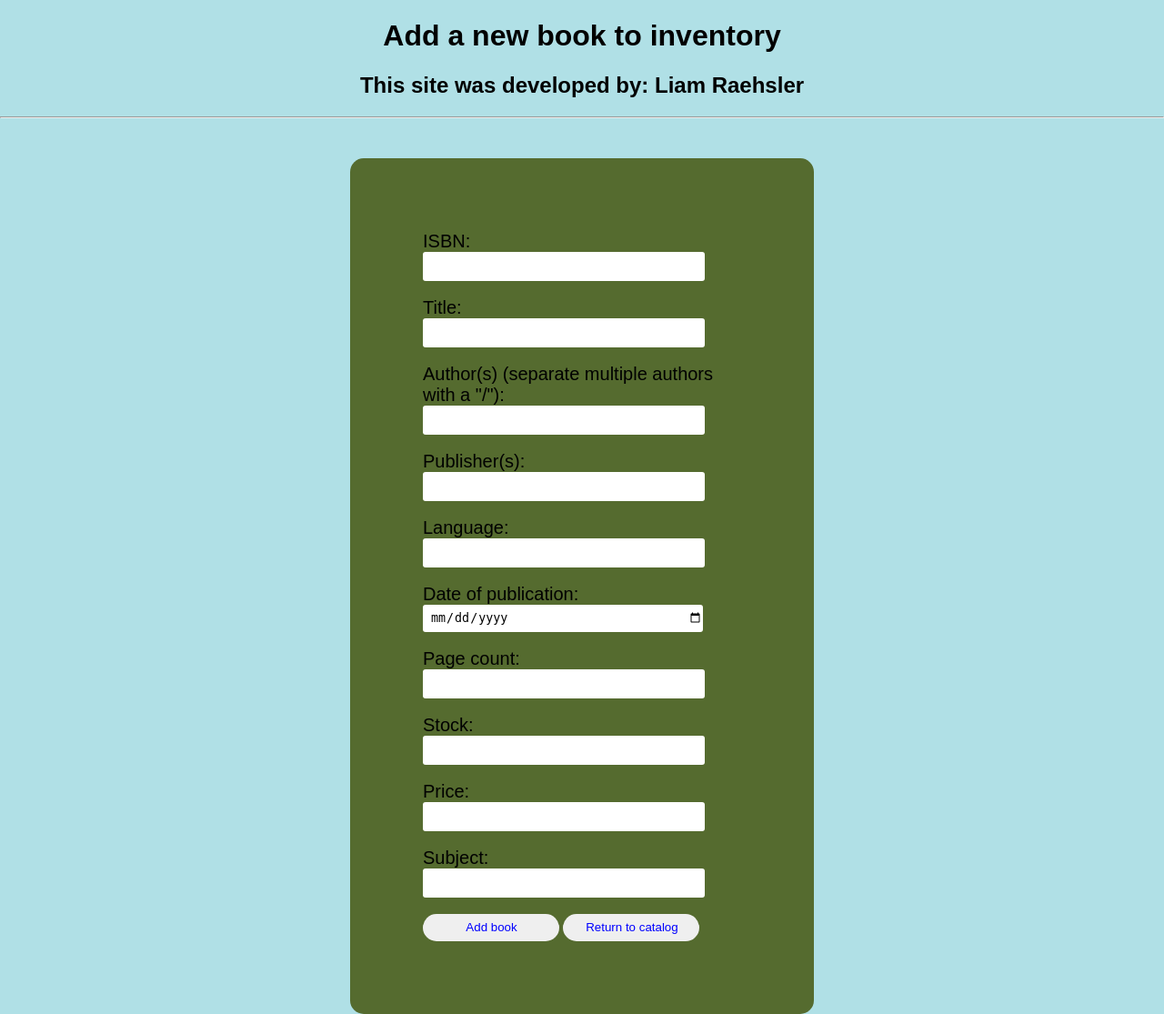
After one commit to ldr5145/Online-Bookstore, a Flask app: page /index/manager_dashboard/new_book in a window 1280 px wide. The commit adds this page. Shown: the whole page at 91% size. Run offline with Flask 2, Linux system fonts and the light colour scheme; the visitor is signed in with stand-in values (Sample User, id 1).

Commit message:
Manager can now add new books to the database.

```diff
--- a/main.py
+++ b/main.py
@@ -102,6 +102,37 @@ def register_manager():
         else:
             return redirect(url_for('manager'))
     return render_template('register_manager.html', developer='Liam Raehsler')
+
+@app.route("/index/manager_dashboard/new_book", methods=["POST", "GET"])
+def insert_book():
+    book_info = {'ISBN':'', 'title':'', 'authors': '', 'publisher':'', 'lang': '', 'publicationDate':'',
+                 'pageCount':'', 'stock': '', 'price': '', 'subject': ''}
+    error = ''
+    if 'username' not in session:
+        return redirect(url_for('login'))
+    if 'admin' not in session or not session['admin']:
+        return redirect(url_for('welcome_page'))
+    if request.method == "POST":
+        print(request.form)
+        if 'enter' in request.form:
+            book_info['ISBN'] = request.form['ISBN']
+            book_info['title'] = request.form['title']
+            book_info['authors'] = request.form['authors']
+            book_info['publisher'] = request.form['publishers']
+            book_info['lang'] = request.form['lang']
+            book_info['publicationDate'] = request.form['publicationDate']
+            book_info['pageCount'] = request.form['pageCount']
+            book_info['stock'] = request.form['stock']
+            book_info['price'] = request.form['price']
+            book_info['subject'] = request.form['subject']
+            author_list = [i for i in book_info['authors'].split('/')]
+            if db_ops.insert_book(book_info, author_list):
+                return redirect(url_for('manager'))
+            else:
+                error = 'Some of the information entered is incompatible with the database.'
+        else:
+            return redirect(url_for('manager'))
+    return render_template('insert_book.html', developer='Liam Raehsler', posts=book_info, error=error)
 
 @app.route("/index/catalog", methods=["POST", "GET"])
 def browse():
--- a/templates/base.html
+++ b/templates/base.html
@@ -34,6 +34,21 @@
             color:Black;
             font-size: 17px;
         }
+        .text_input{
+            width: 300px;
+            height: 30px;
+            border: none;
+            border-radius: 3px;
+            padding-left: 8px;
+        }
+        .button{
+            width: 150px;
+            height: 30px;
+            border: none;
+            border-radius: 17px;
+            padding-left: 7px;
+            color: blue;
+        }
         {% endblock %}
     </style>
     <title>{% block title %}{% endblock %}</title>
--- /dev/null
+++ b/templates/insert_book.html
@@ -0,0 +1,75 @@
+{% extends "base.html" %}
+{% block form_name %}main_form{% endblock %}
+{% block style %}
+{{ super() }}
+{% endblock %}
+{% block title %}Add a new book{% endblock %}
+{% block head_title %}Add a new book to inventory{% endblock %}
+{% block dev_id %}{{ super() }}{% endblock %}
+{% block submit_form %}
+<div class="main_form">
+    <form id="main_form" method="post">
+        <label>ISBN:</label>
+        <br>
+        <input type="text" id="ISBN" name="ISBN" minlength="13" maxlength="13" class="text_input"
+               value="{{ posts.ISBN }}" required>
+        <br><br>
+        <label>Title:</label>
+        <br>
+        <input type="text" id="title" name="title" class="text_input" value="{{ posts.title }}" required>
+        <br><br>
+        <label>Author(s) (separate multiple authors with a "/"):</label>
+        <br>
+        <input type="text" id="authors" name="authors" class="text_input" value="{{ posts.authors }}" required>
+        <br><br>
+        <label>Publisher(s):</label>
+        <br>
+        <input type="text" id="publishers" name="publishers" class="text_input" value="{{ posts.publisher }}" required>
+        <br><br>
+        <label>Language:</label>
+        <br>
+        <input type="text" id="lang" name="lang" class="text_input" value="{{ posts.lang }}" required>
+        <br><br>
+        <label>Date of publication:</label>
+        <br>
+        <input type="date" id="publicationDate" name="publicationDate" class="text_input"
+               value="{{ posts.publicationDate }}" required>
+        <br><br>
+        <label>Page count:</label>
+        <br>
+        <input type="number" id="pageCount" name="pageCount" min="0" class="text_input" value="{{ posts.pageCount }}" required>
+        <br><br>
+        <label>Stock:</label>
+        <br>
+        <input type="number" id="stock" name="stock" min="0" class="text_input" value="{{ posts.stock }}" required>
+        <br><br>
+        <label>Price:</label>
+        <br>
+        <input type="number" id="price" name="price" min="0" step="0.01" class="text_input" value="{{ posts.price }}" required>
+        <br><br>
+        <label>Subject:</label>
+        <br>
+        <input type="text" id="subject" name="subject" class="text_input" value="{{ posts.subject }}">
+        <br><br>
+        <input type="submit" id="enter" name="enter" class="button" value="Add book">
+        <input type="submit" id="cancel" name="cancel" class="button" value="Return to catalog" onclick="cancelClicked()">
+        {% if error %}
+            <br><br>
+            <error_label>{{ error }}</error_label>
+        {% endif %}
+    </form>
+</div>
+<script>
+    function cancelClicked(){
+        document.getElementById("ISBN").value=" ";
+        document.getElementById("title").value=" ";
+        document.getElementById("authors").value=" ";
+        document.getElementById("publishers").value=" ";
+        document.getElementById("lang").value=" ";
+        document.getElementById("publicationDate").value="2000-01-01";
+        document.getElementById("pageCount").value=0;
+        document.getElementById("stock").value=0;
+        document.getElementById("price").value=0;
+    }
+</script>
+{% endblock %}
--- a/templates/manager_dashboard.html
+++ b/templates/manager_dashboard.html
@@ -16,7 +16,7 @@
         <br><br>
         <ul>
             <li><a href="/index/manager_dashboard/new_manager">Register a new manager</a></li>
-            <li><a href="#">Add a new book to inventory</a></li>
+            <li><a href="/index/manager_dashboard/new_book">Add a new book to inventory</a></li>
             <li><a href="#">Order a shipment of books into inventory</a></li>
             <li><a href="#">Review book sale statistics</a></li>
             <li><a href="#">Review customer statistics</a></li>
```
Also changed, not shown: db_functionality.py (+24 -0 lines), templates/register_manager.html (+0 -8 lines), data_management.py (line endings or trailing spaces).
